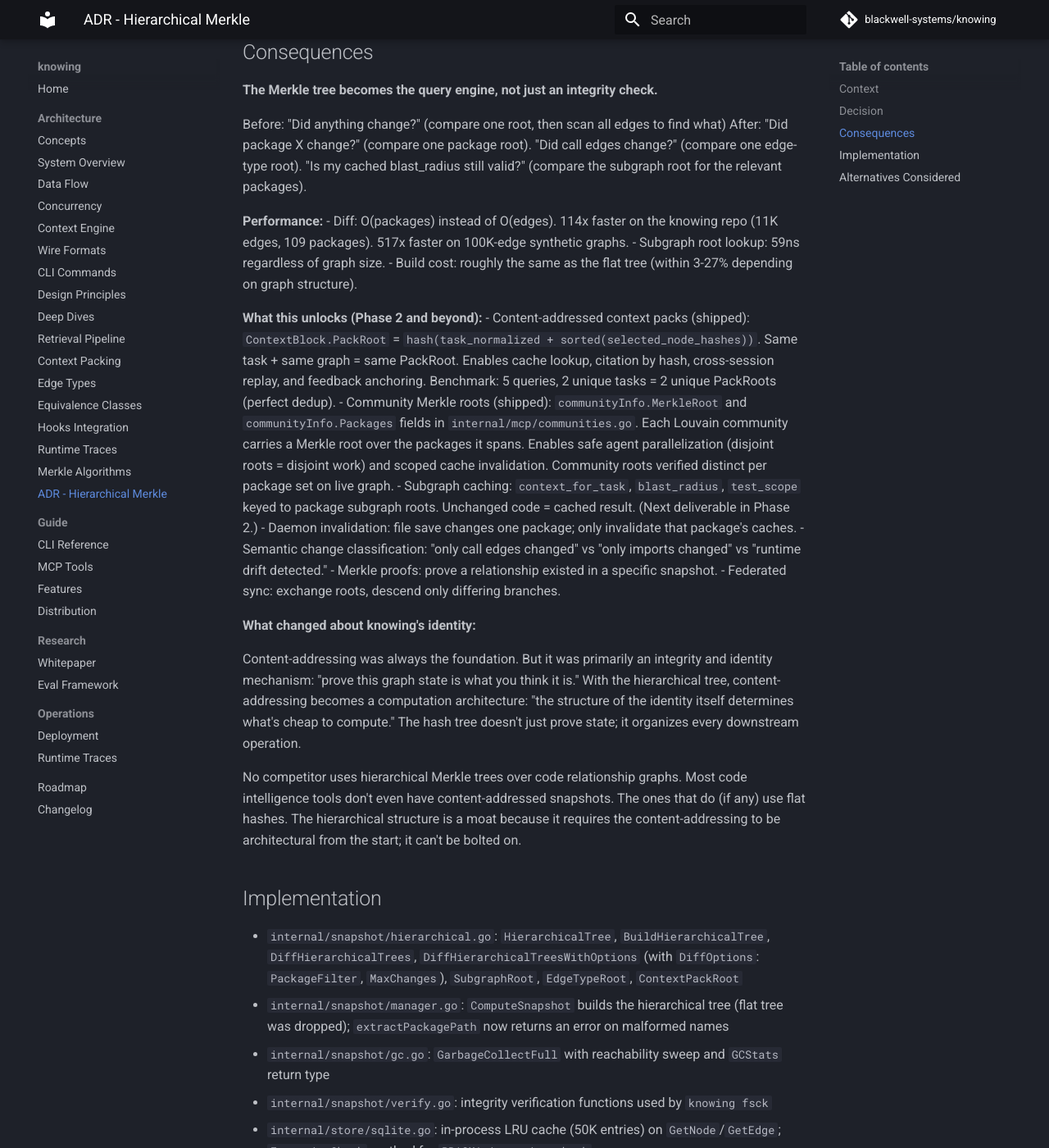
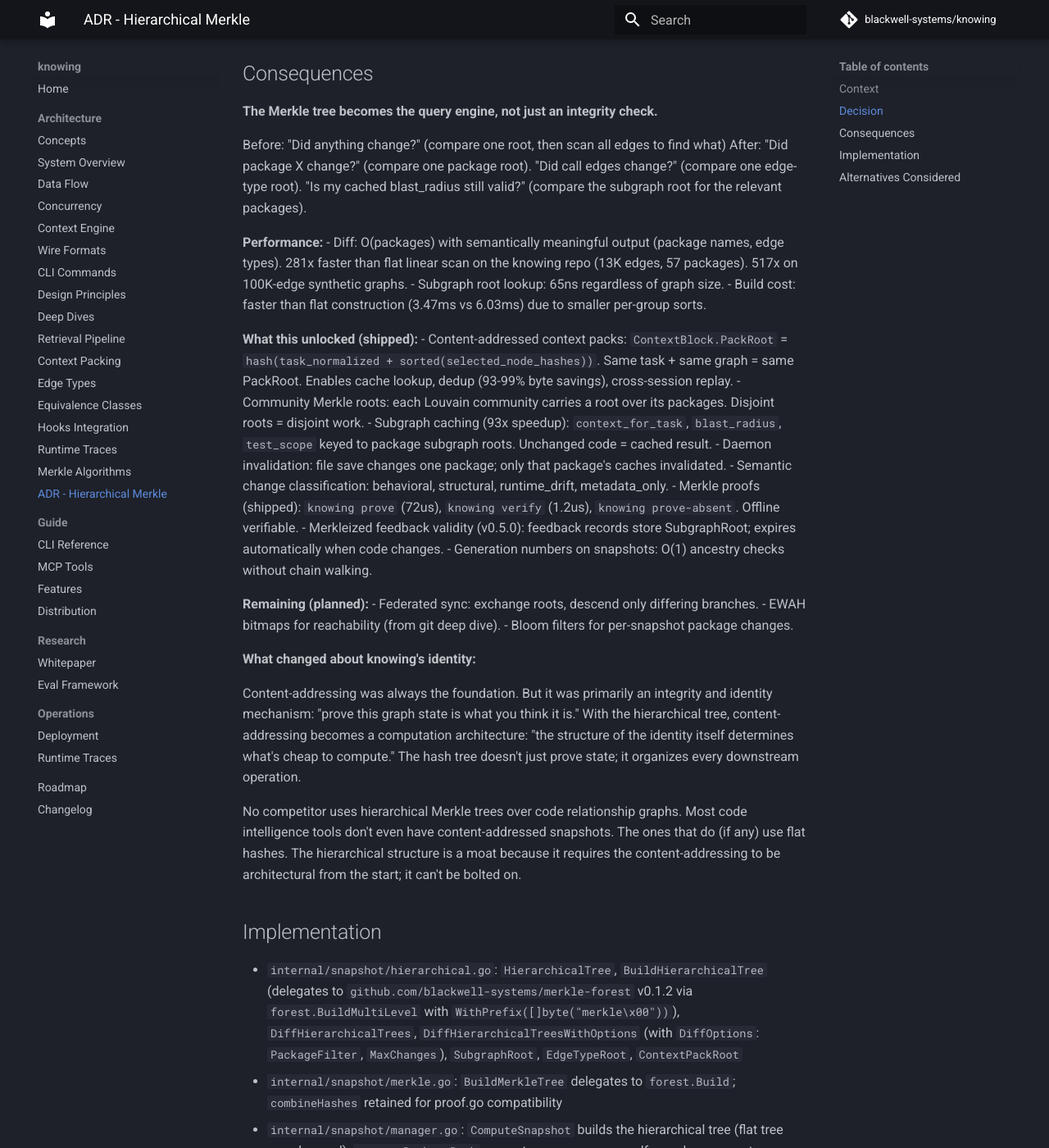
Before and after one commit to blackwell-systems/knowing, an MkDocs documentation site: the page built from docs/architecture/adr-hierarchical-merkle.md, in a window 1280 px wide and 1400 px high, scrolled down 875 px. Shown: the whole window at 82% size. Built offline with MkDocs 1.6.1 and Material for MkDocs 9.7.7, drawn with Linux system fonts in a browser that asks for light colours; comment, search, counter and statistics services are not loaded; some of the changed text lies outside the part shown.

Commit message:
docs: update ADR with current state (merkle-forest, Phase 3/4, numbers)
- Status: Phases 1-3 shipped, extracted to merkle-forest v0.1.2
- Performance: 281x (was 114x), 13K edges (was 11K), build faster than flat
- Shipped items: subgraph caching, proofs, feedback validity, generation numbers
- Implementation: delegates to merkle-forest library

```diff
--- a/docs/architecture/adr-hierarchical-merkle.md
+++ b/docs/architecture/adr-hierarchical-merkle.md
@@ -1,7 +1,7 @@
 # ADR: Hierarchical Merkle Tree
 
-**Date:** 2026-05-18
-**Status:** Shipped (Phase 1)
+**Date:** 2026-05-18 (updated 2026-05-19)
+**Status:** Shipped (Phases 1-3, Phase 4 partially shipped). Implementation extracted to `merkle-forest` library (v0.1.2).
 **Impact:** Foundational. Changes the role of the Merkle tree from integrity mechanism to performance architecture.
 
 ## Context
@@ -33,18 +33,24 @@ Before: "Did anything change?" (compare one root, then scan all edges to find wh
 After: "Did package X change?" (compare one package root). "Did call edges change?" (compare one edge-type root). "Is my cached blast_radius still valid?" (compare the subgraph root for the relevant packages).
 
 **Performance:**
-- Diff: O(packages) instead of O(edges). 114x faster on the knowing repo (11K edges, 109 packages). 517x faster on 100K-edge synthetic graphs.
-- Subgraph root lookup: 59ns regardless of graph size.
-- Build cost: roughly the same as the flat tree (within 3-27% depending on graph structure).
+- Diff: O(packages) with semantically meaningful output (package names, edge types). 281x faster than flat linear scan on the knowing repo (13K edges, 57 packages). 517x on 100K-edge synthetic graphs.
+- Subgraph root lookup: 65ns regardless of graph size.
+- Build cost: faster than flat construction (3.47ms vs 6.03ms) due to smaller per-group sorts.
 
-**What this unlocks (Phase 2 and beyond):**
-- Content-addressed context packs (shipped): `ContextBlock.PackRoot` = `hash(task_normalized + sorted(selected_node_hashes))`. Same task + same graph = same PackRoot. Enables cache lookup, citation by hash, cross-session replay, and feedback anchoring. Benchmark: 5 queries, 2 unique tasks = 2 unique PackRoots (perfect dedup).
-- Community Merkle roots (shipped): `communityInfo.MerkleRoot` and `communityInfo.Packages` fields in `internal/mcp/communities.go`. Each Louvain community carries a Merkle root over the packages it spans. Enables safe agent parallelization (disjoint roots = disjoint work) and scoped cache invalidation. Community roots verified distinct per package set on live graph.
-- Subgraph caching: `context_for_task`, `blast_radius`, `test_scope` keyed to package subgraph roots. Unchanged code = cached result. (Next deliverable in Phase 2.)
-- Daemon invalidation: file save changes one package; only invalidate that package's caches.
-- Semantic change classification: "only call edges changed" vs "only imports changed" vs "runtime drift detected."
-- Merkle proofs: prove a relationship existed in a specific snapshot.
+**What this unlocked (shipped):**
+- Content-addressed context packs: `ContextBlock.PackRoot` = `hash(task_normalized + sorted(selected_node_hashes))`. Same task + same graph = same PackRoot. Enables cache lookup, dedup (93-99% byte savings), cross-session replay.
+- Community Merkle roots: each Louvain community carries a root over its packages. Disjoint roots = disjoint work.
+- Subgraph caching (93x speedup): `context_for_task`, `blast_radius`, `test_scope` keyed to package subgraph roots. Unchanged code = cached result.
+- Daemon invalidation: file save changes one package; only that package's caches invalidated.
+- Semantic change classification: behavioral, structural, runtime_drift, metadata_only.
+- Merkle proofs (shipped): `knowing prove` (72us), `knowing verify` (1.2us), `knowing prove-absent`. Offline verifiable.
+- Merkleized feedback validity (v0.5.0): feedback records store SubgraphRoot; expires automatically when code changes.
+- Generation numbers on snapshots: O(1) ancestry checks without chain walking.
+
+**Remaining (planned):**
 - Federated sync: exchange roots, descend only differing branches.
+- EWAH bitmaps for reachability (from git deep dive).
+- Bloom filters for per-snapshot package changes.
 
 **What changed about knowing's identity:**
 
@@ -54,8 +60,9 @@ No competitor uses hierarchical Merkle trees over code relationship graphs. Most
 
 ## Implementation
 
-- `internal/snapshot/hierarchical.go`: `HierarchicalTree`, `BuildHierarchicalTree`, `DiffHierarchicalTrees`, `DiffHierarchicalTreesWithOptions` (with `DiffOptions`: `PackageFilter`, `MaxChanges`), `SubgraphRoot`, `EdgeTypeRoot`, `ContextPackRoot`
-- `internal/snapshot/manager.go`: `ComputeSnapshot` builds the hierarchical tree (flat tree was dropped); `extractPackagePath` now returns an error on malformed names
+- `internal/snapshot/hierarchical.go`: `HierarchicalTree`, `BuildHierarchicalTree` (delegates to `github.com/blackwell-systems/merkle-forest` v0.1.2 via `forest.BuildMultiLevel` with `WithPrefix([]byte("merkle\x00"))`), `DiffHierarchicalTrees`, `DiffHierarchicalTreesWithOptions` (with `DiffOptions`: `PackageFilter`, `MaxChanges`), `SubgraphRoot`, `EdgeTypeRoot`, `ContextPackRoot`
+- `internal/snapshot/merkle.go`: `BuildMerkleTree` delegates to `forest.Build`; `combineHashes` retained for proof.go compatibility
+- `internal/snapshot/manager.go`: `ComputeSnapshot` builds the hierarchical tree (flat tree was dropped); `extractPackagePath` now returns an error on malformed names; sets `Snapshot.Generation` for O(1) ancestry
 - `internal/snapshot/gc.go`: `GarbageCollectFull` with reachability sweep and `GCStats` return type
 - `internal/snapshot/verify.go`: integrity verification functions used by `knowing fsck`
 - `internal/store/sqlite.go`: in-process LRU cache (50K entries) on `GetNode`/`GetEdge`; `IntegrityCheck` method for `PRAGMA integrity_check`
```
